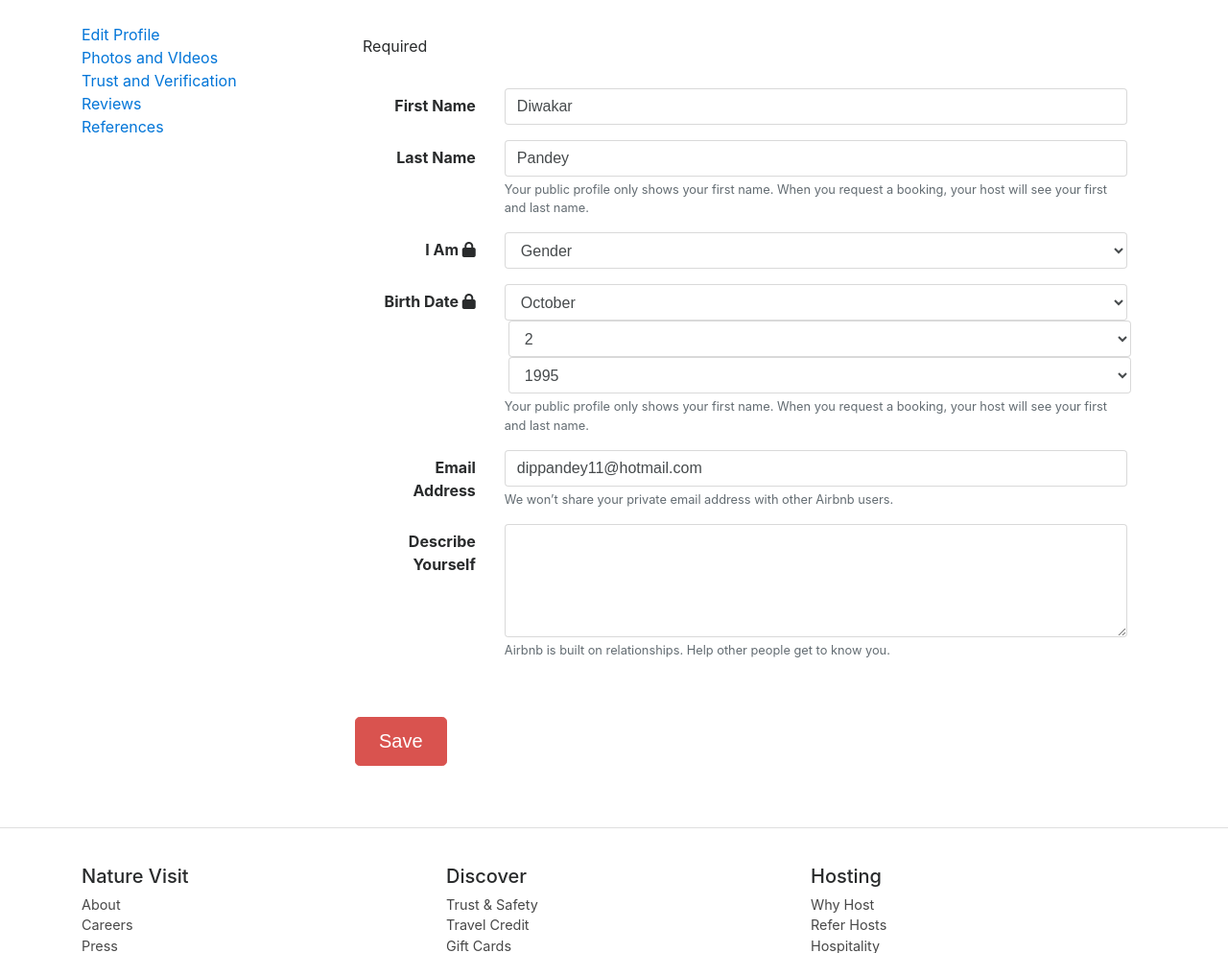
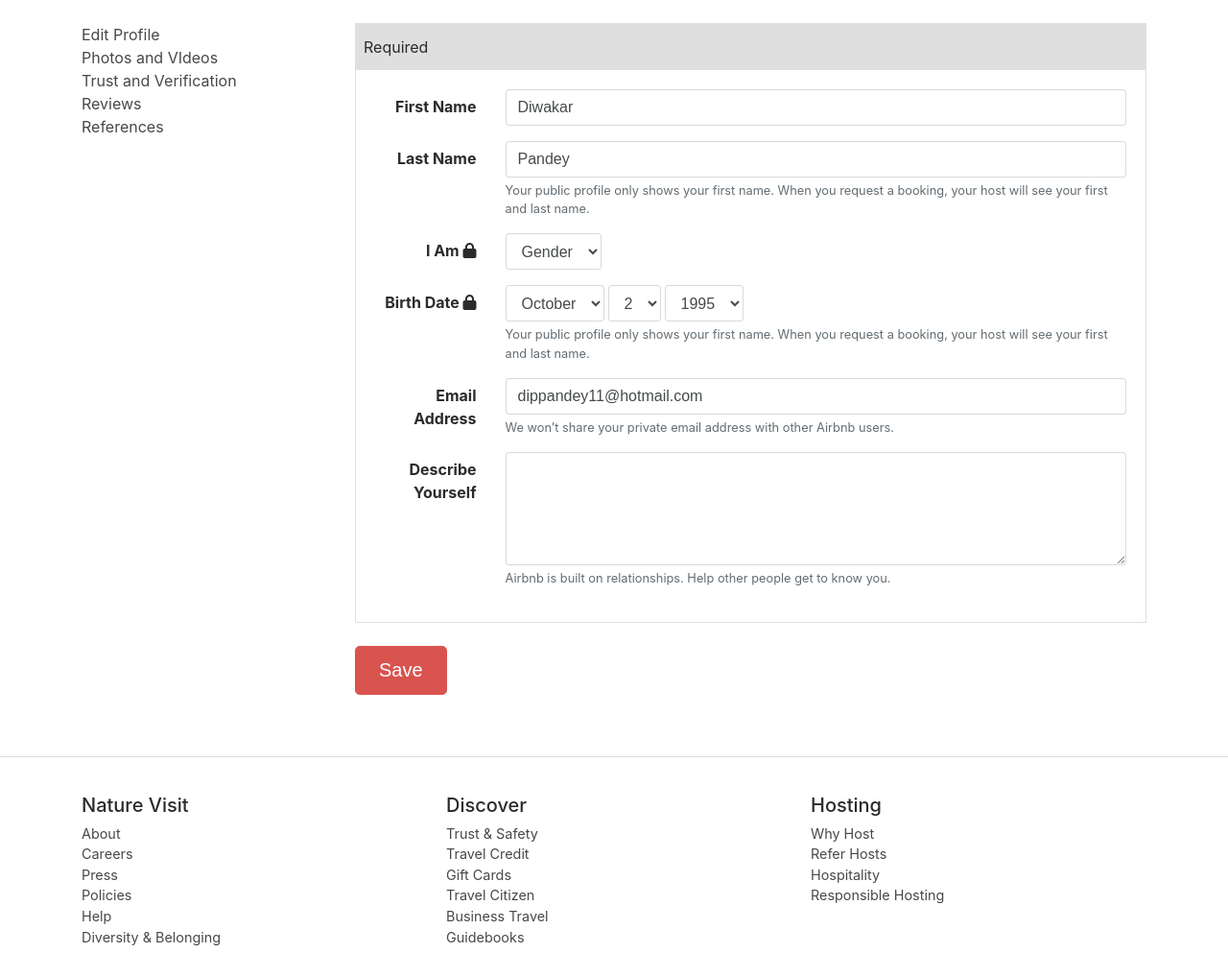
Before and after one commit to diwakar123456789/Travel-Site, a PHP site: page /profile.html in a window 1280 px wide. Shown: the part 96-1089 px from the top of the page at 96% size. Run offline with PHP 8.4, Linux system fonts and the light colour scheme; some libraries are stand-ins or nearby versions.

Commit message:
updating css

```diff
--- a/css/style.css
+++ b/css/style.css
@@ -324,6 +324,13 @@ space-8 {
 .panel-body {
   padding: 20px; }
 
+.panel-header {
+  background-color: rgba(0, 0, 0, 0.125); }
+
+.panel-border {
+  border: 1px solid;
+  border-color: rgba(0, 0, 0, 0.125); }
+
 .setwidth90 {
   width: 90%;
   margin-left: 5%;
@@ -345,12 +352,21 @@ space-8 {
 .full-width {
   width: 100%; }
 
+.width-auto {
+  width: auto; }
+
 .all-initial {
   margin: initial;
   padding: initial;
   border: initial; }
 
+.d-inherit {
+  display: inherit; }
+
 .secondary-color {
   color: #008489; }
 
+.primary-color {
+  color: #484848; }
+
 /*# sourceMappingURL=style.css.map */
--- a/css/style.scss
+++ b/css/style.scss
@@ -477,6 +477,15 @@ space-8{
     padding: 20px;
 }
 
+.panel-header{
+    background-color: $bc
+}
+
+.panel-border{
+    border: 1px solid;
+    border-color: $bc
+}
+
 .setwidth90{
     width: 90%;
     margin-left: 5%;
@@ -501,11 +510,20 @@ space-8{
 .full-width{
     width: 100%;
 }
+.width-auto{
+    width: auto
+}
 .all-initial{
     margin: initial;
     padding: initial;
     border: initial;
 }
+.d-inherit{
+    display: inherit;
+}
 .secondary-color{
     color:$fcs
 }
+.primary-color{
+    color:$fc
+}
```
Also changed, not shown: 1 other file.
